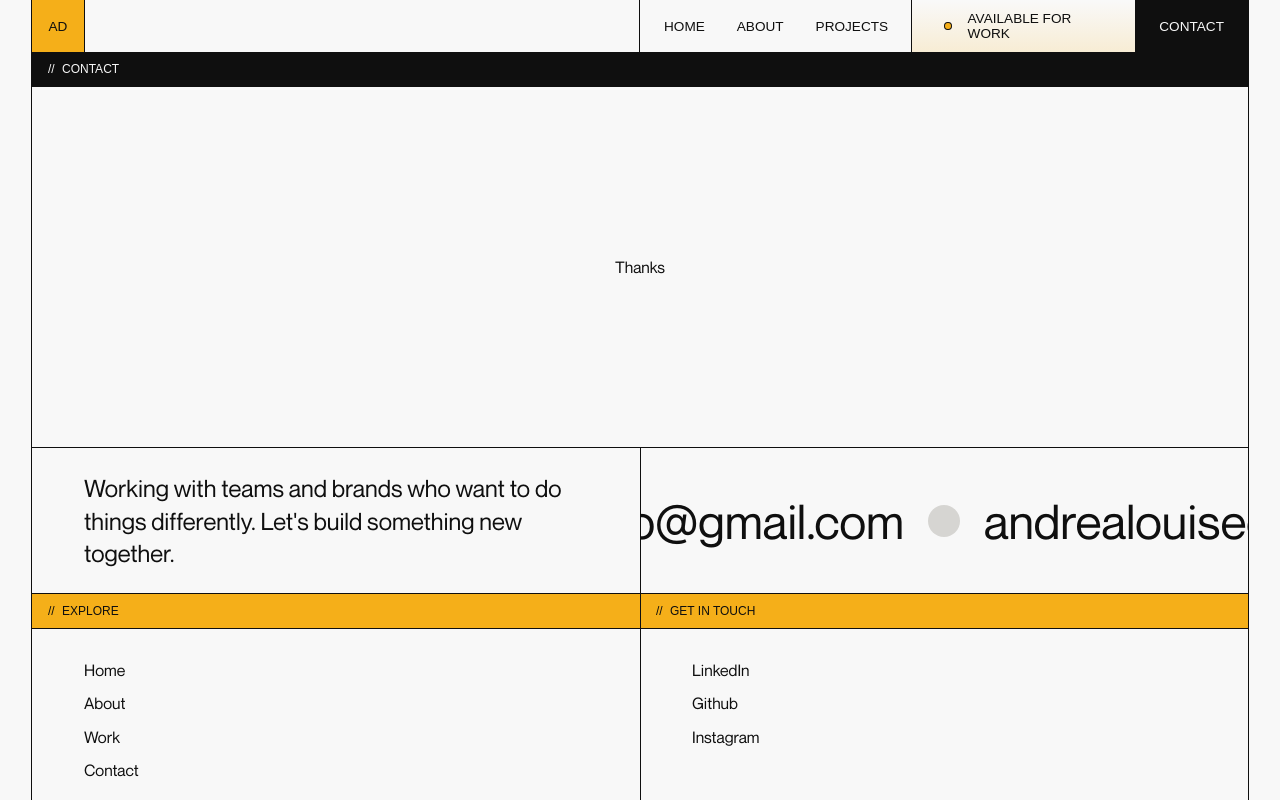
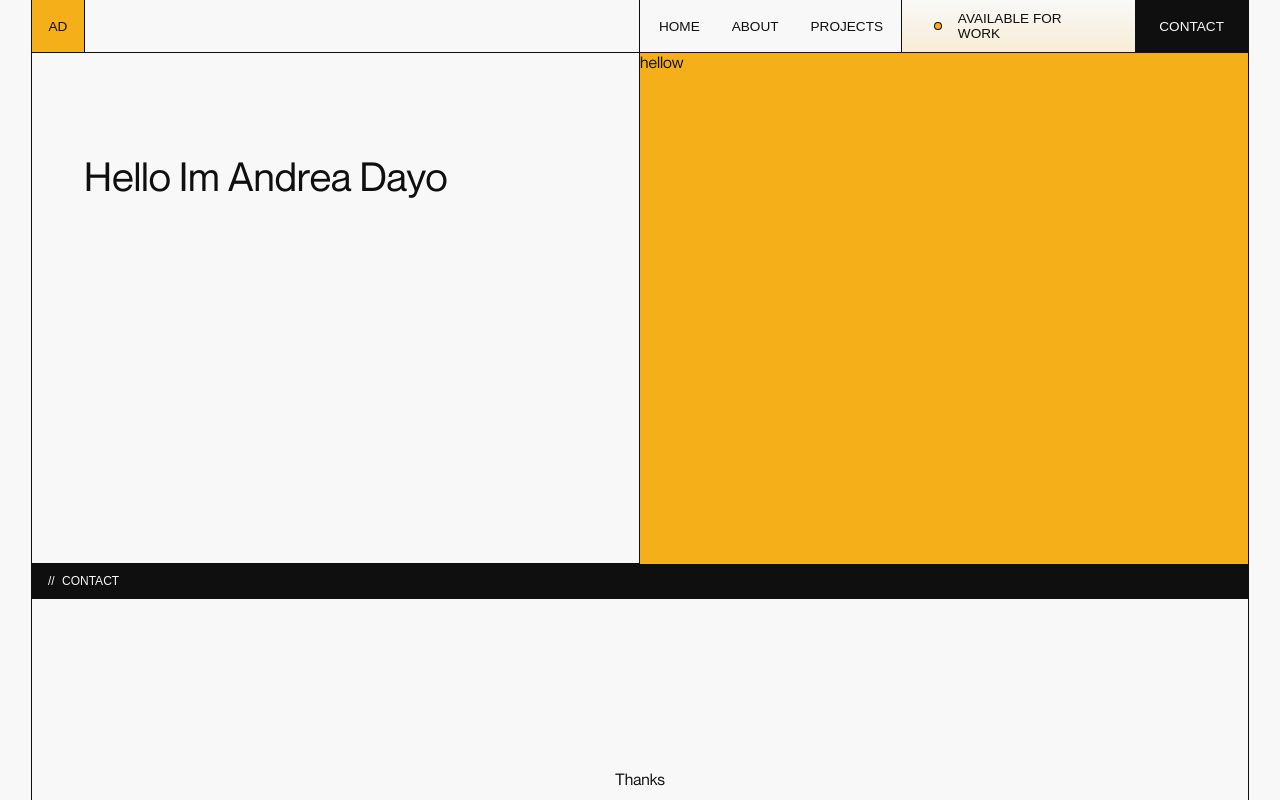
Before and after one commit to andreadayo/portfolio-2025, a Next.js app: page / in a window 1280 px wide. Shown: the top 800 px of the page. Built offline with nearby package versions, Linux system fonts and the light colour scheme; a web font is replaced by a local one.

Commit message:
feat(header): align header lines to hero section columns

```diff
--- a/src/app/page.tsx
+++ b/src/app/page.tsx
@@ -1,8 +1,12 @@
+import { PaddingWrapper } from "@components/PaddingWrapper/styles";
+import Hero from "@components/Home/Hero";
+
 export default function Home() {
   return (
     <>
-      {/* Hello */}
-      {/* Hello */}
+      <PaddingWrapper>
+        <Hero />
+      </PaddingWrapper>
     </>
   );
 }
--- a/src/components/Header/styles.tsx
+++ b/src/components/Header/styles.tsx
@@ -4,7 +4,9 @@ import { SubtitleSM } from "@tokens/typography";
 export const HeaderContainer = styled.div`
   position: relative;
   width: 100%;
+  max-width: 1440px;
   height: 2.5rem;
+  margin: 0 auto;
   display: flex;
   align-items: center;
   justify-content: space-between;
@@ -25,7 +27,7 @@ export const HeaderContainer = styled.div`
   }
 
   @media only screen and (min-width: ${({ theme }) => theme?.breakpoint?.xxl}) {
-    grid-template-columns: 5fr 4fr;
+    grid-template-columns: 5fr 4.5fr;
   }
 `;
 
@@ -86,7 +88,7 @@ export const LinksContainer = styled.div`
   outline: 0.063rem solid ${({ theme }) => theme.borderColor};
 
   @media only screen and (min-width: ${({ theme }) => theme?.breakpoint?.lg}) {
-    flex: 1;
+    width: 16.375rem;
     height: 3.25rem;
     flex-direction: row;
     align-items: center;
@@ -120,7 +122,8 @@ export const Status = styled.div`
   }
 
   @media only screen and (min-width: ${({ theme }) => theme?.breakpoint?.lg}) {
-    width: auto;
+    flex: 1;
+    width: 100%;
     height: 3.25rem;
   }
 `;
@@ -164,12 +167,12 @@ export const MenuButton = styled.button`
   color: ${({ theme }) => theme.invertedContentColor};
   border: none;
 
+  @media only screen and (min-width: ${({ theme }) => theme?.breakpoint?.sm}) {
+    width: 3.25rem;
+    height: 3.25rem;
+  }
+
   @media only screen and (min-width: ${({ theme }) => theme?.breakpoint?.lg}) {
     display: none;
   }
-
-  @media only screen and (min-width: ${({ theme }) => theme?.breakpoint?.lg}) {
-    width: 3.25rem;
-    height: 3.25rem;
-  }
 `;
--- /dev/null
+++ b/src/components/Home/Hero/index.tsx
@@ -0,0 +1,22 @@
+"use client";
+
+import {
+  HeaderContainer,
+  HeroTextContainer,
+  HeroText,
+  HeroImageContainer,
+} from "./styles";
+
+export default function Hero() {
+  return (
+    <HeaderContainer>
+      {/* Left */}
+      <HeroTextContainer>
+        <HeroText>Hello Im Andrea Dayo</HeroText>
+      </HeroTextContainer>
+
+      {/* Right */}
+      <HeroImageContainer>hellow</HeroImageContainer>
+    </HeaderContainer>
+  );
+}
--- /dev/null
+++ b/src/components/Home/Hero/styles.tsx
@@ -0,0 +1,48 @@
+import styled from "styled-components";
+import { TitleXXXL } from "@tokens/typography";
+
+export const HeaderContainer = styled.div`
+  width: 100%;
+  height: 32rem; /* TODO: remove temporary height */
+  display: flex;
+  flex-direction: column;
+  align-items: center;
+  justify-content: space-between;
+  background-color: ${({ theme }) => theme.bgColor};
+  outline: 0.063rem solid ${({ theme }) => theme.borderColor};
+
+  @media only screen and (min-width: ${({ theme }) => theme?.breakpoint?.lg}) {
+    display: grid;
+    grid-template-columns: 1fr calc(100% / 6 * 4 - 16.375rem);
+  }
+
+  @media only screen and (min-width: ${({ theme }) => theme?.breakpoint?.xl}) {
+    grid-template-columns: 4.5fr 4.5fr;
+  }
+
+  @media only screen and (min-width: ${({ theme }) => theme?.breakpoint?.xxl}) {
+    grid-template-columns: 5fr 4.5fr;
+  }
+`;
+
+export const HeroTextContainer = styled.div`
+  flex: 1;
+  width: 100%;
+  height: 100%;
+  padding: 6.25rem 3.25rem;
+  display: flex;
+  gap: 0.5rem;
+  background-color: ${({ theme }) => theme.bgColor};
+`;
+
+export const HeroText = styled(TitleXXXL)`
+  color: ${({ theme }) => theme.contentColor};
+`;
+
+export const HeroImageContainer = styled.div`
+  width: 100%;
+  height: 100%;
+  position: relative;
+  background-color: ${({ theme }) => theme.accentColor};
+  outline: 0.063rem solid ${({ theme }) => theme.borderColor};
+`;
--- a/src/components/PaddingWrapper/styles.tsx
+++ b/src/components/PaddingWrapper/styles.tsx
@@ -4,7 +4,13 @@ import styled from "styled-components";
 
 export const PaddingWrapper = styled.div`
   width: 100%;
+  max-width: 1440px;
   padding: 0 1.5rem;
+  display: flex;
+  flex-direction: column;
+  align-items: center;
+  justify-content: center;
+  background-color: ${({ theme }) => theme.bgColor};
 
   @media only screen and (min-width: ${({ theme }) => theme?.breakpoint?.sm}) {
     padding: 0 2rem;
```
Also changed, not shown: src/components/PageContainer/styles.tsx (deleted, +0 -12 lines).
